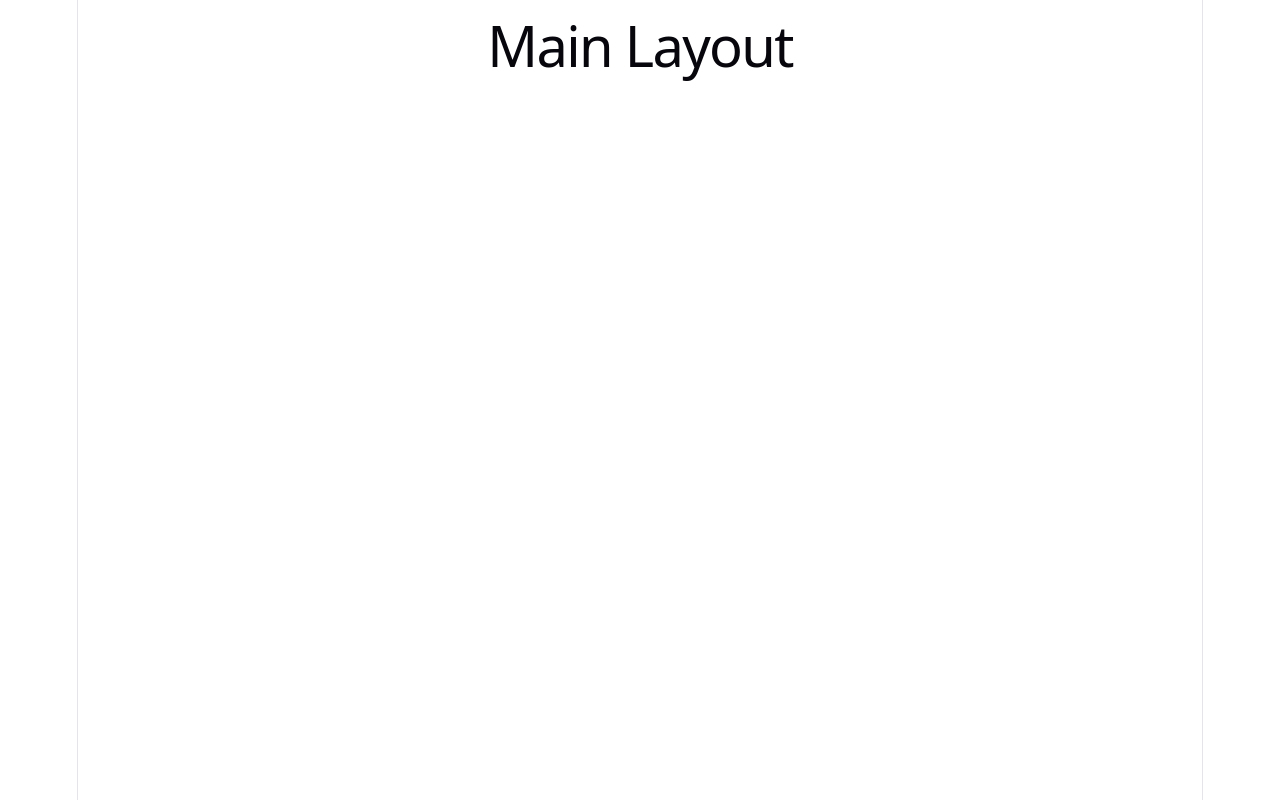
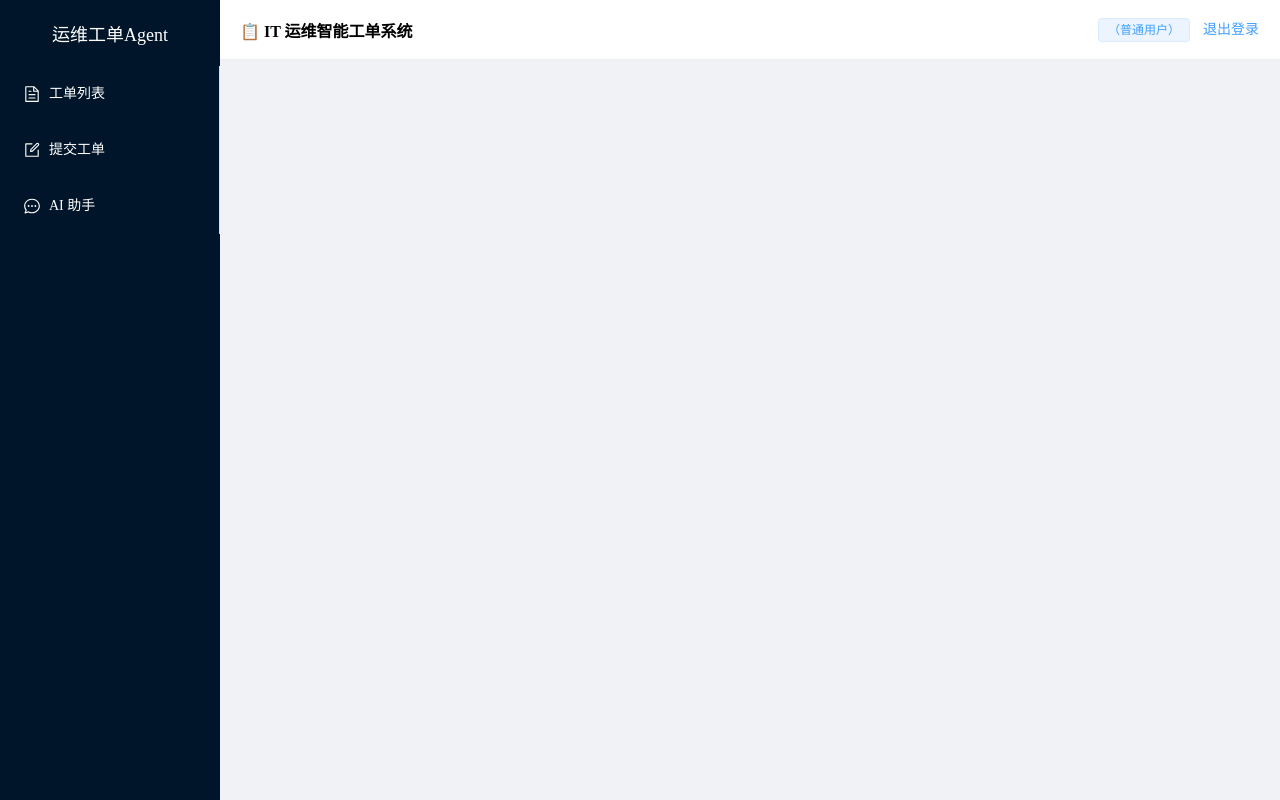
Before and after one commit to DaimaYui/ticket-frontend, a Vue app: page / in a window 1280 px wide. Built offline with nearby package versions, Linux system fonts and the light colour scheme.

Commit message:
feat: 集成 Element Plus 组件库并使用agent生成主布局组件
新增 Element Plus 及图标依赖，创建样式重置文件，重构主布局组件实现左侧菜单、顶部 Header 和内容区域的完整页面结构，同时配置路由和登录状态相关逻辑

```diff
--- a/package.json
+++ b/package.json
@@ -9,6 +9,8 @@
     "preview": "vite preview"
   },
   "dependencies": {
+    "@element-plus/icons-vue": "^2.3.1",
+    "element-plus": "^2.8.1",
     "vue": "^3.5.44",
     "vue-router": "^4.4.3"
   },
--- a/src/layout/MainLayout.vue
+++ b/src/layout/MainLayout.vue
@@ -1,9 +1,102 @@
+<!-- 主布局组件 —— 左侧菜单 + 顶部 Header + 中间内容区 -->
 <template>
-    <h1>Main Layout</h1>
+  <!-- 外层容器：横向 flex，整体占满视口高度 -->
+  <el-container style="height: 100vh">
+    <!-- 左侧侧边栏：深色背景 + Logo + 导航菜单 -->
+    <el-aside width="220px" style="background-color: #001529; color: #fff">
+      <!-- 顶部 Logo 区 -->
+      <div style="padding: 20px; font-size: 18px; text-align: center; color: #fff">
+        运维工单Agent
+      </div>
+
+      <!-- 侧边导航菜单（router 模式，index 即跳转路径） -->
+      <el-menu
+        background-color="#001529"
+        text-color="#fff"
+        active-text-color="#ffd04b"
+        router
+        :default-active="route.path"
+      >
+        <el-menu-item index="/ticket/list">
+          <el-icon><Document /></el-icon>
+          <span>工单列表</span>
+        </el-menu-item>
+        <el-menu-item index="/ticket/submit">
+          <el-icon><Edit /></el-icon>
+          <span>提交工单</span>
+        </el-menu-item>
+        <!-- 知识库管理仅管理员可见 -->
+        <el-menu-item v-if="isAdmin" index="/knowledge">
+          <el-icon><Reading /></el-icon>
+          <span>知识库管理</span>
+        </el-menu-item>
+        <el-menu-item index="/chat">
+          <el-icon><ChatDotRound /></el-icon>
+          <span>AI 助手</span>
+        </el-menu-item>
+      </el-menu>
+    </el-aside>
+
+    <!-- 内层容器：纵向 flex（Header + Main） -->
+    <el-container style="flex-direction: column">
+      <!-- 顶部 Header：左侧系统标题，右侧用户信息 + 退出登录 -->
+      <el-header
+        style="
+          background-color: #fff;
+          border-bottom: 1px solid #eee;
+          display: flex;
+          align-items: center;
+          justify-content: space-between;
+        "
+      >
+        <!-- 左侧：系统标题 -->
+        <div style="font-weight: 600">📋 IT 运维智能工单系统</div>
+
+        <!-- 右侧：用户信息 + 退出登录 -->
+        <div style="display: flex; align-items: center">
+          <el-tag>{{ user.realName }}（{{ isAdmin ? '管理员' : '普通用户' }}）</el-tag>
+          <el-button type="text" style="margin-left: 12px" @click="onLogout">
+            退出登录
+          </el-button>
+        </div>
+      </el-header>
+
+      <!-- 主内容区：浅灰背景，渲染子路由 -->
+      <el-main style="background-color: #f0f2f5">
+        <router-view />
+      </el-main>
+    </el-container>
+  </el-container>
 </template>
 
-<script lang='ts' setup>
+<script setup>
+import { useRoute, useRouter } from 'vue-router'
+import { ElMessageBox } from 'element-plus'
+
+// 当前路由对象，用于菜单高亮当前路径
+const route = useRoute()
+
+// 路由实例，用于退出登录后跳转登录页
+const router = useRouter()
+
+// 用户信息 —— 直接写死，不调用任何接口
+const user = JSON.parse(localStorage.getItem('ticket_user') || '{}')
+
+// 是否管理员 —— 控制知识库管理菜单的显示
+const isAdmin = user.role === 'admin'
+
+// 退出登录 —— 二次确认后跳转登录页
+const onLogout = () => {
+  ElMessageBox.confirm('确定要退出登录吗？', '提示', {
+    confirmButtonText: '确定',
+    cancelButtonText: '取消',
+    type: 'warning',
+  })
+    .then(() => {
+      localStorage.removeItem('ticket_token')
+      localStorage.removeItem('ticket_user')
+      router.push('/login')
+    })
+    .catch(() => {})
+}
 </script>
-
-<style scoped>
-</style>
--- a/src/main.js
+++ b/src/main.js
@@ -1,7 +1,17 @@
 import { createApp } from 'vue'
-import './style.css'
+/* import './style.css' */
+import './styles/reset.css'
 import App from './App.vue'
+import ElementPlus from 'element-plus'
+import 'element-plus/dist/index.css'
+import * as ElementPlusIconsVue from '@element-plus/icons-vue'
 
 import router from './router'
 
-createApp(App).use(router).mount('#app')
+const app = createApp(App)
+for (const [key, component] of Object.entries(ElementPlusIconsVue)) {
+  app.component(key, component)
+}
+app.use(ElementPlus)
+app.use(router)
+app.mount('#app')
--- /dev/null
+++ b/src/styles/reset.css
@@ -0,0 +1,139 @@
+/* ==========================================================================
+   reset.css —— 浏览器默认样式重置
+   用途：消除不同浏览器的默认样式差异，为项目提供统一的样式基线
+   使用方式：在 main.js 中最先引入（应早于 element-plus 和其他自定义样式）
+   ========================================================================== */
+
+/* ---------- 1. 全局盒模型重置 ---------- */
+/* 让所有元素的 padding 和 border 都包含在 width/height 内，简化尺寸计算 */
+*,
+*::before,
+*::after {
+  box-sizing: border-box;
+}
+
+/* ---------- 2. 根元素与页面重置 ---------- */
+html,
+body {
+  margin: 0;
+  padding: 0;
+  width: 100%;
+  height: 100%;
+  /* 防止滚动条出现时页面横向跳动 */
+  overflow-x: hidden;
+  /* 统一字体渲染方式，使文字更清晰 */
+  -webkit-font-smoothing: antialiased;
+  -moz-osx-font-smoothing: grayscale;
+  text-rendering: optimizeLegibility;
+}
+
+/* ---------- 3. 块级元素边距重置 ---------- */
+h1, h2, h3, h4, h5, h6,
+p, figure, blockquote, dl, dd {
+  margin: 0;
+  padding: 0;
+}
+
+/* ---------- 4. 列表样式重置 ---------- */
+ul, ol {
+  margin: 0;
+  padding: 0;
+  list-style: none;
+}
+
+/* ---------- 5. 链接样式重置 ---------- */
+a {
+  color: inherit;
+  text-decoration: none;
+  /* 点击时去除默认高亮 */
+  -webkit-tap-highlight-color: transparent;
+}
+
+/* ---------- 6. 图片与媒体元素重置 ---------- */
+img,
+picture,
+video,
+canvas,
+svg {
+  /* 媒体元素自适应容器宽度 */
+  max-width: 100%;
+  height: auto;
+  display: block;
+}
+
+/* ---------- 7. 表单元素重置 ---------- */
+input,
+button,
+textarea,
+select {
+  margin: 0;
+  padding: 0;
+  /* 继承父元素字体，避免表单元素字体不一致 */
+  font: inherit;
+  color: inherit;
+  /* 去除默认边框（如有需要请单独设置） */
+  border: none;
+  background: none;
+  /* 去除聚焦时的默认轮廓 */
+  outline: none;
+}
+
+/* 按钮专用重置 */
+button {
+  cursor: pointer;
+  background-color: transparent;
+}
+
+/* 去除 Firefox 下数字输入框的上下箭头 */
+input[type="number"]::-webkit-outer-spin-button,
+input[type="number"]::-webkit-inner-spin-button {
+  -webkit-appearance: none;
+  margin: 0;
+}
+input[type="number"] {
+  -moz-appearance: textfield;
+}
+
+/* ---------- 8. 表格样式重置 ---------- */
+table {
+  border-collapse: collapse;
+  border-spacing: 0;
+}
+
+/* ---------- 9. 可访问性辅助 ---------- */
+/* 隐藏但仍可被屏幕阅读器读取的元素 */
+.visually-hidden {
+  position: absolute !important;
+  width: 1px;
+  height: 1px;
+  padding: 0;
+  margin: -1px;
+  overflow: hidden;
+  clip: rect(0, 0, 0, 0);
+  white-space: nowrap;
+  border: 0;
+}
+
+/* 允许键盘聚焦时显示轮廓（仅键盘用户可见） */
+:focus-visible {
+  outline: 2px solid #409eff;
+  outline-offset: 2px;
+}
+
+/* ---------- 10. 滚动条美化 ---------- */
+/* 统一 Webkit 浏览器滚动条样式 */
+::-webkit-scrollbar {
+  width: 8px;
+  height: 8px;
+}
+::-webkit-scrollbar-track {
+  background: #f1f1f1;
+  border-radius: 4px;
+}
+::-webkit-scrollbar-thumb {
+  background: #c1c1c1;
+  border-radius: 4px;
+}
+::-webkit-scrollbar-thumb:hover {
+  background: #a8a8a8;
+}
```
Also changed, not shown: 1 other file (tests, documents, lock files or other folders).
